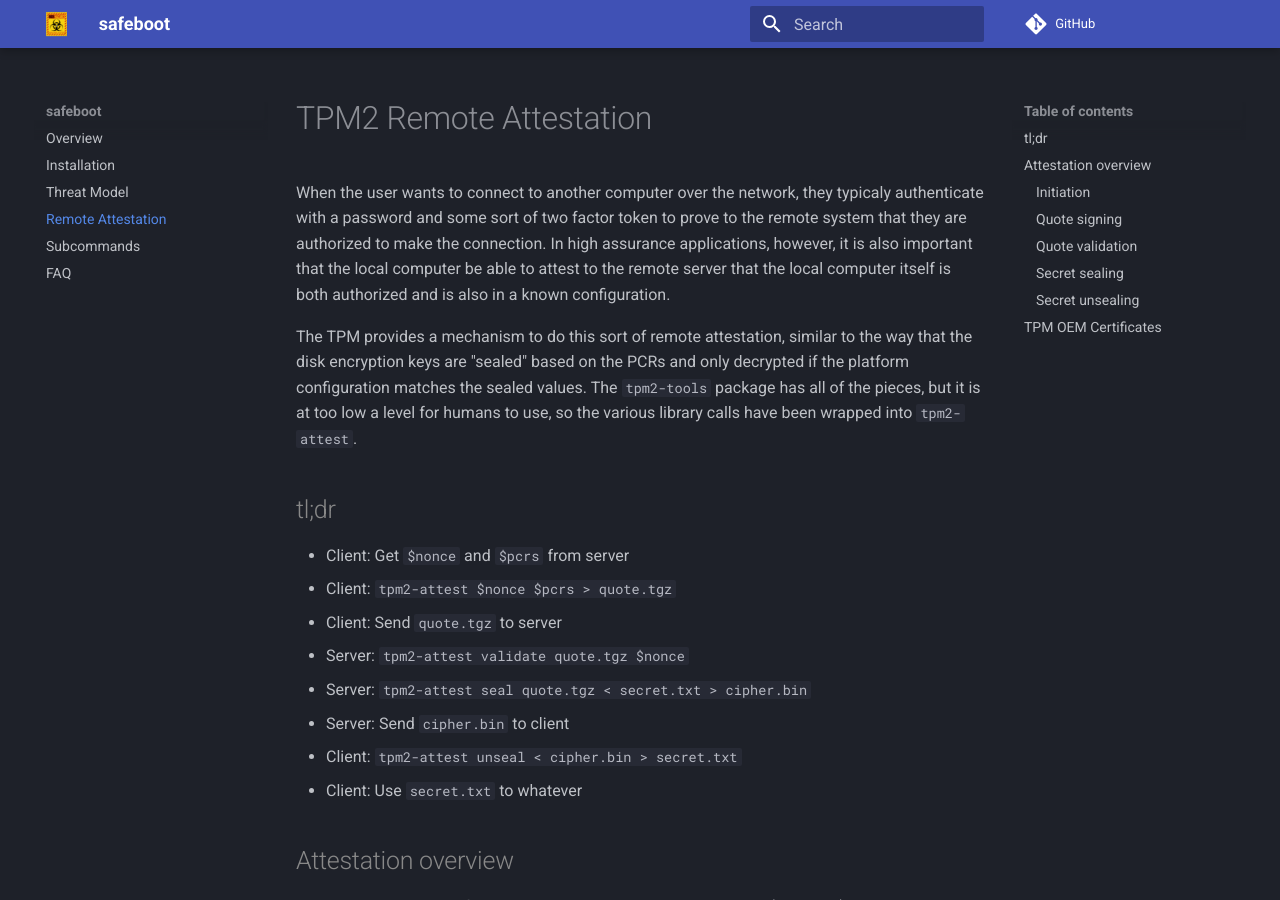
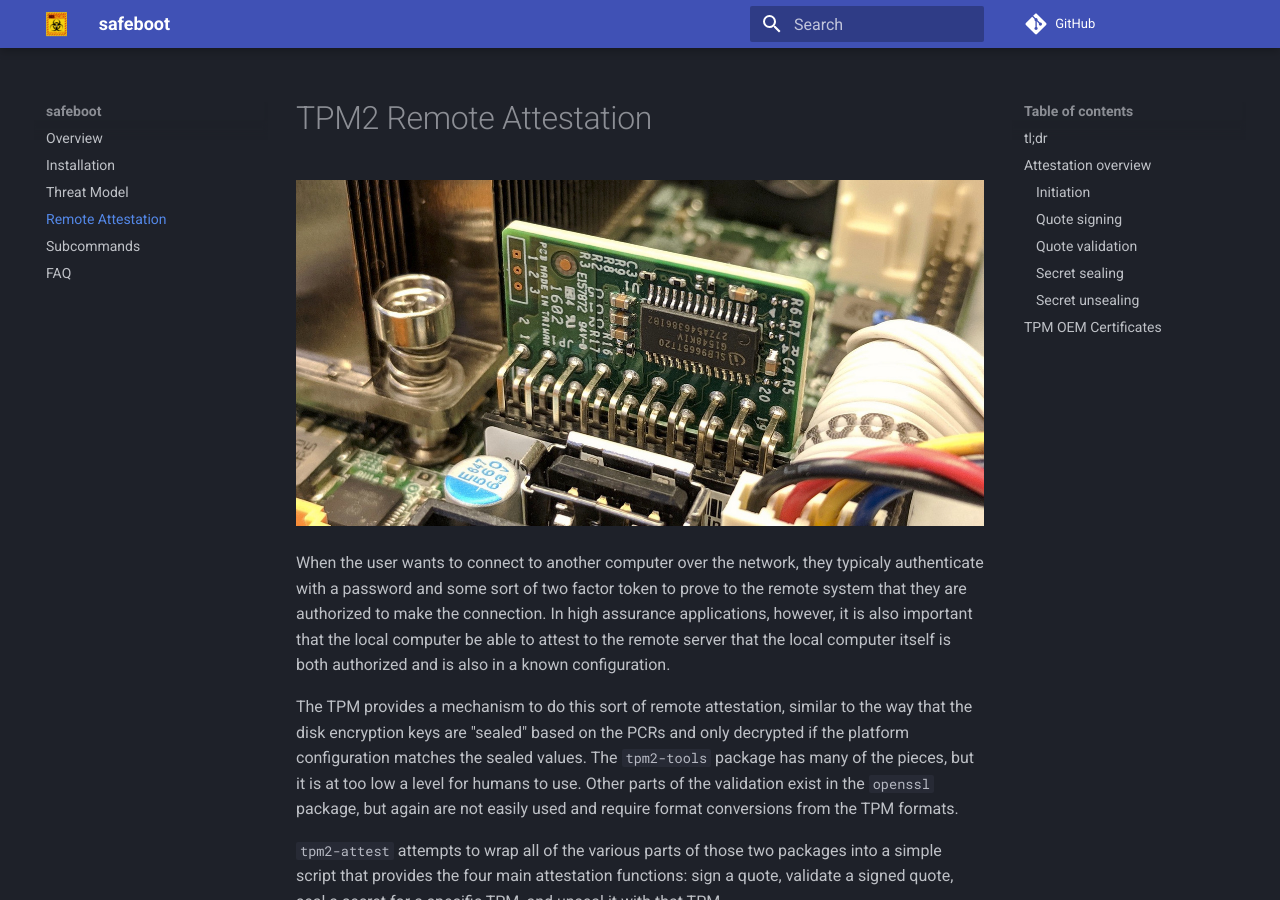
Before and after one commit to osresearch/safeboot, an MkDocs documentation site: the page built from docs/attestation.md, in a window 1280 px wide and 900 px high. Built offline with MkDocs 1.6.1 and Material for MkDocs 9.7.7, drawn with Linux system fonts in a browser that asks for light colours; comment, search, counter and statistics services are not loaded; some of the changed text lies outside the part shown.

Commit message:
attestation: header image

```diff
--- a/docs/attestation.md
+++ b/docs/attestation.md
@@ -1,4 +1,5 @@
 # TPM2 Remote Attestation
+![TPM on a server mainboard](images/tpm-header.jpg)
 
 When the user wants to connect to another computer over the network,
 they typicaly authenticate with a password and some sort of two factor
@@ -11,9 +12,15 @@ in a known configuration.
 The TPM provides a mechanism to do this sort of remote attestation,
 similar to the way that the disk encryption keys are "sealed" based
 on the PCRs and only decrypted if the platform configuration matches
-the sealed values.  The `tpm2-tools` package has all of the pieces,
-but it is at too low a level for humans to use, so the various library
-calls have been wrapped into `tpm2-attest`.
+the sealed values.  The `tpm2-tools` package has many of the pieces,
+but it is at too low a level for humans to use.  Other parts of the
+validation exist in the `openssl` package, but again are not easily
+used and require format conversions from the TPM formats.
+
+`tpm2-attest` attempts to wrap all of the various parts of
+those two packages into a simple script that provides the four
+main attestation functions: sign a quote, validate a signed quote,
+seal a secret for a specific TPM, and unseal it with that TPM.
 
 ## tl;dr
 
```
Also changed, not shown: docs/images/tpm-header.jpg (added).
